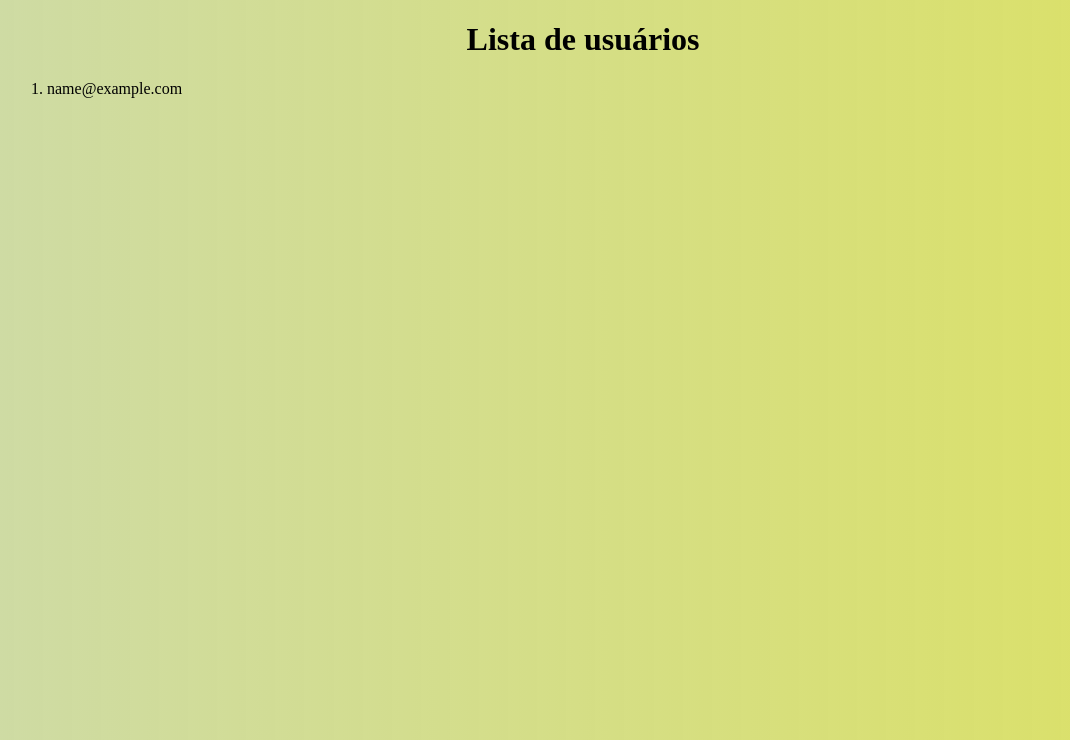
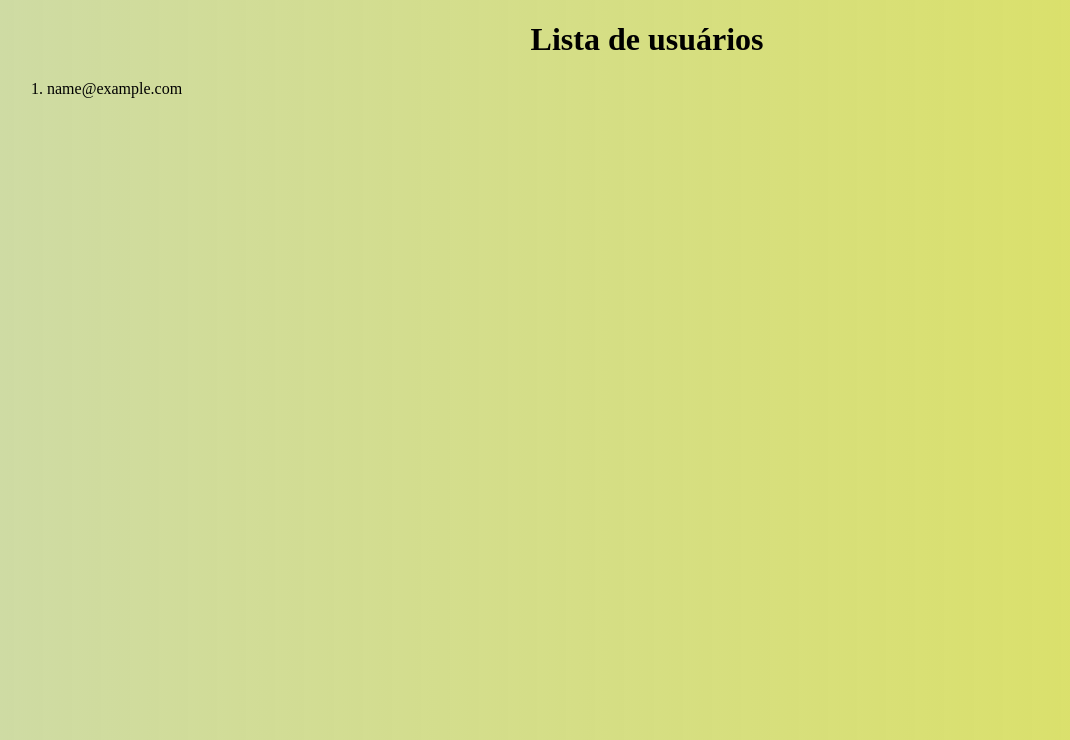
Before and after one commit to jp-data/formulario_login, a Node server app: page /users in a window 1280 px wide. Shown: the part 29-769 px from the top of the page, without its empty margins (1-1071 px from the left). Run offline with Node 20, Linux system fonts and the light colour scheme; the visitor is signed in with stand-in values (Sample User, id 1); some libraries are stand-ins or nearby versions.

Commit message:
css - perfil de usuário

```diff
--- a/public/stylesheets/private.css
+++ b/public/stylesheets/private.css
@@ -13,8 +13,8 @@ header h1, form {
 }
 
 .background {
-    width: 90%;
-    max-width: 90%;
+    width: 100%;
+    /* max-width: 100%; */
     height: 90vh;
     /* display: flex;
     flex-direction: column; */
```
